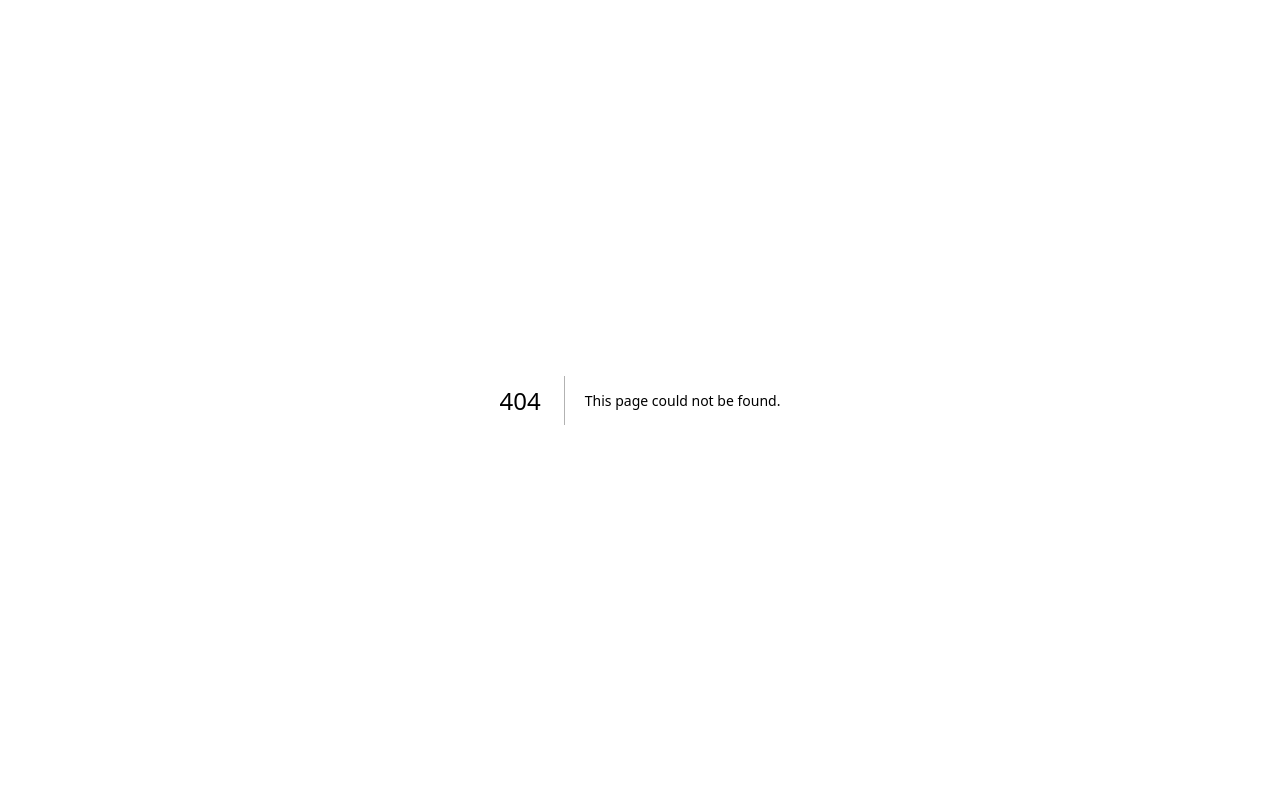
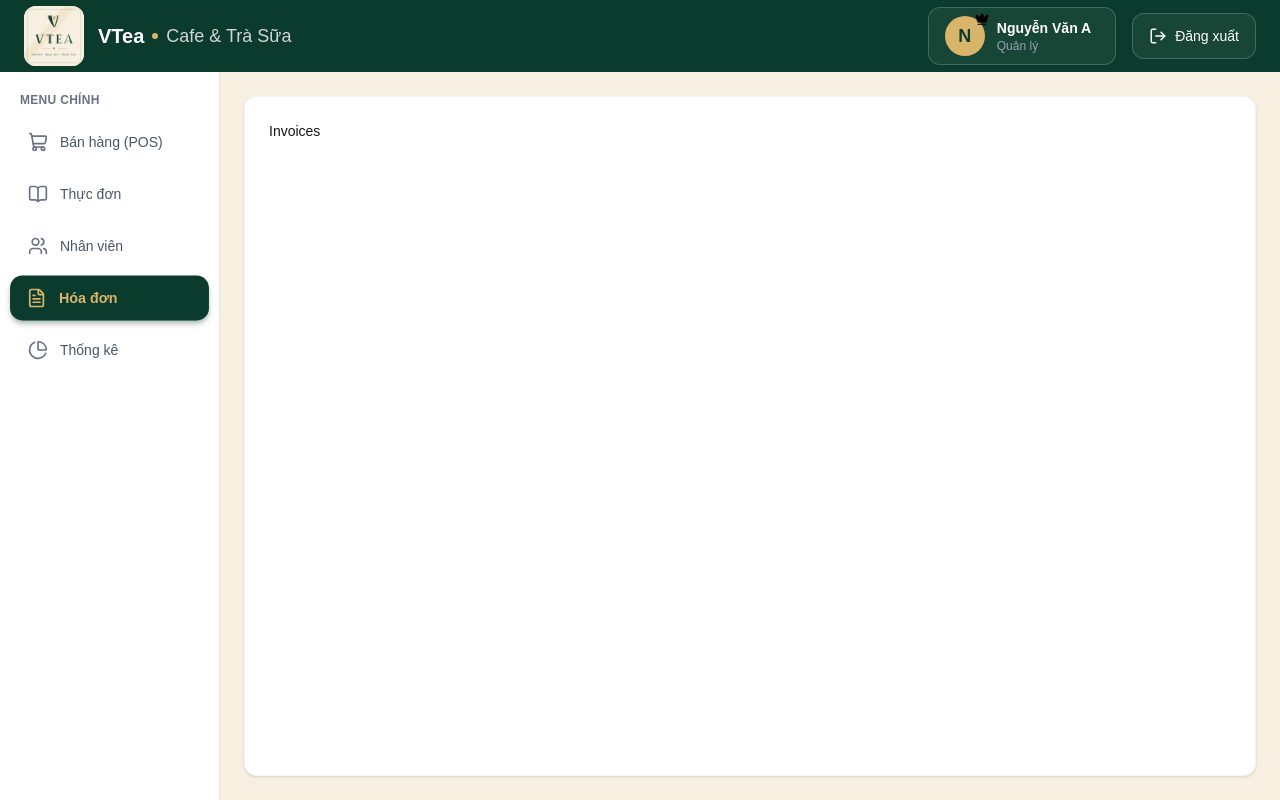
Before and after one commit to hongtc08/VTea_Web_App, a Next.js app in the folder frontend/: page /invoices in a window 1280 px wide. Before the commit this address had no page. Built offline with nearby package versions, Linux system fonts and the light colour scheme.

Commit message:
feat: add Header and Sidebar components

```diff
--- /dev/null
+++ b/frontend/app/accounts/page.tsx
@@ -0,0 +1 @@
+export default function Page() { return <div>Accounts</div>; }
--- /dev/null
+++ b/frontend/app/invoices/page.tsx
@@ -0,0 +1 @@
+export default function Page() { return <div>Invoices</div>; }
--- a/frontend/app/layout.tsx
+++ b/frontend/app/layout.tsx
@@ -1,29 +1,32 @@
-import type { Metadata } from "next";
-import { Geist, Geist_Mono } from "next/font/google";
-import "./globals.css";
+import Header from '@/components/Header';
+import Sidebar from '@/components/Sidebar';
+import './globals.css';
 
-const geistSans = Geist({
-  variable: "--font-geist-sans",
-  subsets: ["latin"],
-});
+export default function RootLayout({
+  children,
+}: {
+  children: React.ReactNode;
+}) {
+  return (
+    <html lang="en">
+      <body>
+        <div className="flex flex-col h-screen bg-[#F7F0E1] overflow-hidden text-sm">
+          {/* Top: Header */}
+          <Header />
 
-const geistMono = Geist_Mono({
-  variable: "--font-geist-mono",
-  subsets: ["latin"],
-});
+          <div className="flex flex-1 overflow-hidden">
+            {/* Left: Sidebar */}
+            <Sidebar />
 
-export const metadata: Metadata = {
-  title: "Create Next App",
-  description: "Generated by create next app",
-};
-
-export default function RootLayout({ children }: LayoutProps<"/">) {
-  return (
-    <html
-      lang="en"
-      className={`${geistSans.variable} ${geistMono.variable} h-full antialiased`}
-    >
-      <body className="min-h-full flex flex-col">{children}</body>
+            {/* Center: Content Area */}
+            <main className="flex-1 overflow-y-auto p-6">
+              <div className="bg-white rounded-xl shadow-sm min-h-full p-6 border border-gray-100">
+                {children}
+              </div>
+            </main>
+          </div>
+        </div>
+      </body>
     </html>
   );
 }
--- /dev/null
+++ b/frontend/app/menu/page.tsx
@@ -0,0 +1 @@
+export default function Page() { return <div>Menu</div>; }
--- a/frontend/app/page.tsx
+++ b/frontend/app/page.tsx
@@ -1,69 +1,6 @@
-import Image from "next/image";
+
+import { redirect } from 'next/navigation';
 
 export default function Home() {
-  return (
-    <div className="flex flex-col flex-1 items-center justify-center bg-zinc-50 font-sans dark:bg-black">
-      <main className="flex flex-1 w-full max-w-3xl flex-col items-center justify-between py-32 px-16 bg-white dark:bg-black sm:items-start">
-        <Image
-          className="dark:invert h-5 w-[100px]"
-          src="/next.svg"
-          alt="Next.js logo"
-          width={100}
-          height={20}
-          priority
-        />
-        <div className="flex flex-col items-center gap-6 text-center sm:items-start sm:text-left">
-          <h1 className="max-w-xs text-3xl font-semibold leading-10 tracking-tight text-black dark:text-zinc-50">
-            To get started, edit the{" "}
-            <code className="rounded bg-black/[.06] px-1.5 py-0.5 font-mono text-[0.9em] dark:bg-white/[.08]">
-              page.tsx
-            </code>{" "}
-            file.
-          </h1>
-          <p className="max-w-md text-lg leading-8 text-zinc-600 dark:text-zinc-400">
-            Looking for a starting point or more instructions? Head over to{" "}
-            <a
-              href="https://vercel.com/templates?framework=next.js&utm_source=create-next-app&utm_medium=appdir-template-tw&utm_campaign=create-next-app"
-              className="font-medium text-zinc-950 dark:text-zinc-50"
-            >
-              Templates
-            </a>{" "}
-            or the{" "}
-            <a
-              href="https://nextjs.org/learn?utm_source=create-next-app&utm_medium=appdir-template-tw&utm_campaign=create-next-app"
-              className="font-medium text-zinc-950 dark:text-zinc-50"
-            >
-              Learning
-            </a>{" "}
-            center.
-          </p>
-        </div>
-        <div className="flex flex-col gap-4 text-base font-medium sm:flex-row">
-          <a
-            className="flex h-12 w-full items-center justify-center gap-2 rounded-full bg-foreground px-5 text-background transition-colors hover:bg-[#383838] dark:hover:bg-[#ccc] md:w-[158px]"
-            href="https://vercel.com/new?utm_source=create-next-app&utm_medium=appdir-template-tw&utm_campaign=create-next-app"
-            target="_blank"
-            rel="noopener noreferrer"
-          >
-            <Image
-              className="dark:invert h-[14px] w-4"
-              src="/vercel.svg"
-              alt="Vercel logomark"
-              width={16}
-              height={14}
-            />
-            Deploy Now
-          </a>
-          <a
-            className="flex h-12 w-full items-center justify-center rounded-full border border-solid border-black/[.08] px-5 transition-colors hover:border-transparent hover:bg-black/[.04] dark:border-white/[.145] dark:hover:bg-[#1a1a1a] md:w-[158px]"
-            href="https://nextjs.org/docs?utm_source=create-next-app&utm_medium=appdir-template-tw&utm_campaign=create-next-app"
-            target="_blank"
-            rel="noopener noreferrer"
-          >
-            Documentation
-          </a>
-        </div>
-      </main>
-    </div>
-  );
+  redirect('/pos');
 }
--- /dev/null
+++ b/frontend/app/pos/page.tsx
@@ -0,0 +1 @@
+export default function Page() { return <div>POS</div>; }
--- /dev/null
+++ b/frontend/app/statistics/page.tsx
@@ -0,0 +1 @@
+export default function Page() { return <div>Statistics</div>; }
--- /dev/null
+++ b/frontend/components/Header.tsx
@@ -0,0 +1,48 @@
+import Image from 'next/image';
+import { LogOut, Crown } from 'lucide-react';
+
+export default function Header() {
+    return (
+        <header className="h-[72px] bg-[#0B3B2C] border-b border-[#0B3B2C] flex items-center justify-between px-6">
+
+            {/* Vùng Logo */}
+            <div className="flex items-center gap-3.5">
+                <div className="w-[60px] h-[60px] bg-white rounded-xl overflow-hidden relative flex items-center justify-center">
+                    <Image src="/images/logo.png" alt="VTea Logo" fill className="object-contain" />
+                </div>
+
+                <div className="flex flex-col justify-center">
+                    <div className="flex items-center gap-2">
+                        <h1 className="text-xl font-bold text-white">VTea</h1>
+                        <div className="w-1.5 h-1.5 rounded-full bg-[#D8B56A]"></div>
+                        <span className="text-lg font-medium text-gray-300">Cafe & Trà Sữa</span>
+                    </div>
+                </div>
+            </div>
+
+            {/* Vùng User Info & Logout */}
+            <div className="flex items-center gap-4">
+
+                {/* User Info Box */}
+                <div className="flex items-center gap-3 px-4 py-2 border border-white/20 rounded-xl bg-white/5">
+                    <div className="relative w-10 h-10 bg-[#D8B56A] rounded-full flex items-center justify-center text-[#0B3B2C] font-bold text-lg">
+                        N
+                        <Crown size={14} className="absolute -top-1 -right-1 text-black fill-black" />
+                    </div>
+
+                    <div className="flex flex-col pr-2">
+                        <span className="text-sm font-bold text-white">Nguyễn Văn A</span>
+                        <span className="text-xs text-gray-400">Quản lý</span>
+                    </div>
+                </div>
+
+                {/* Nút Logout */}
+                <button className="flex items-center gap-2 px-4 py-3 border border-white/20 rounded-xl bg-white/5 hover:bg-white/10 transition-colors text-white text-sm font-medium">
+                    <LogOut size={18} />
+                    Đăng xuất
+                </button>
+            </div>
+
+        </header>
+    );
+}
--- /dev/null
+++ b/frontend/components/Sidebar.tsx
@@ -0,0 +1,51 @@
+"use client";
+
+import Link from 'next/link';
+import { usePathname } from 'next/navigation';
+import {
+    BookOpen, Users,
+    FileText, PieChart, ShoppingCart
+} from 'lucide-react';
+
+const menuItems = [
+    { name: 'Bán hàng (POS)', path: '/pos', icon: ShoppingCart },
+    { name: 'Thực đơn', path: '/menu', icon: BookOpen },
+    { name: 'Nhân viên', path: '/accounts', icon: Users },
+    { name: 'Hóa đơn', path: '/invoices', icon: FileText },
+    { name: 'Thống kê', path: '/statistics', icon: PieChart },
+];
+
+export default function Sidebar() {
+    const pathname = usePathname();
+
+    return (
+        <aside className="w-[220px] h-full bg-white border-r border-gray-200 flex flex-col pt-5 pb-5 px-3">
+
+            {/* Label MENU CHÍNH */}
+            <div className="text-xs font-bold text-gray-500 mb-3 ml-2 tracking-wide uppercase">
+                Menu Chính
+            </div>
+
+            {/* Danh sách các nút Navigation */}
+            <nav className="flex flex-col gap-2">
+                {menuItems.map((item) => {
+                    const isActive = pathname === item.path;
+                    return (
+                        <Link
+                            key={item.path}
+                            href={item.path}
+                            className={`flex items-center gap-3 px-4 py-3 rounded-xl transition-all ${
+                                isActive
+                                    ? 'bg-[#0B3B2C] text-[#D8B56A] font-bold shadow-md shadow-[#0B3B2C]/30 scale-[1.02]'
+                                    : 'text-gray-600 hover:bg-gray-100 hover:text-gray-900 font-medium'
+                            }`}
+                        >
+                            <item.icon size={20} className={isActive ? 'text-[#D8B56A]' : 'text-gray-500'} />
+                            <span>{item.name}</span>
+                        </Link>
+                    );
+                })}
+            </nav>
+        </aside>
+    );
+}
--- a/frontend/package.json
+++ b/frontend/package.json
@@ -9,6 +9,7 @@
     "lint": "eslint"
   },
   "dependencies": {
+    "lucide-react": "^1.52.0",
     "next": "16.3.6",
     "react": "19.2.8",
     "react-dom": "19.2.8"
```
Also changed, not shown: frontend/public/images/logo.png (added), 1 other file (tests, documents, lock files or other folders).
